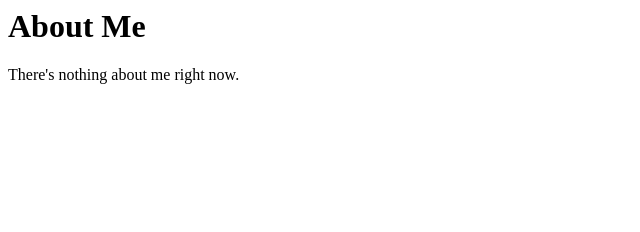
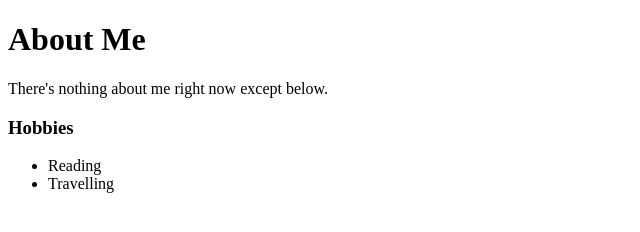
Before and after one commit to Chee9510/html-portfolio, a plain HTML site: page public/about.html in a window 1280 px wide. Shown: the whole page, without its empty margins (0-640 px from the left). Drawn offline with Linux system fonts and the light colour scheme.

Commit message:
Add files via upload

```diff
--- a/public/about.html
+++ b/public/about.html
@@ -1,2 +1,17 @@
-<h1>About Me</h1>
-<p>There's nothing about me right now.</p>
+<!DOCTYPE html>
+<html lang="en">
+<head>
+    <meta charset="UTF-8">
+    <meta name="viewport" content="width=device-width, initial-scale=1.0">
+    <title>About Me</title>
+</head>
+<body>
+    <h1>About Me</h1>
+    <p>There's nothing about me right now except below.</p>
+    <h3>Hobbies</h3>
+    <ul>
+        <li>Reading</li>
+        <li>Travelling</li>
+    </ul>
+</body>
+</html>
```
Also changed, not shown: index.html (+1 -0 lines), public/contact.html (+1 -0 lines).
